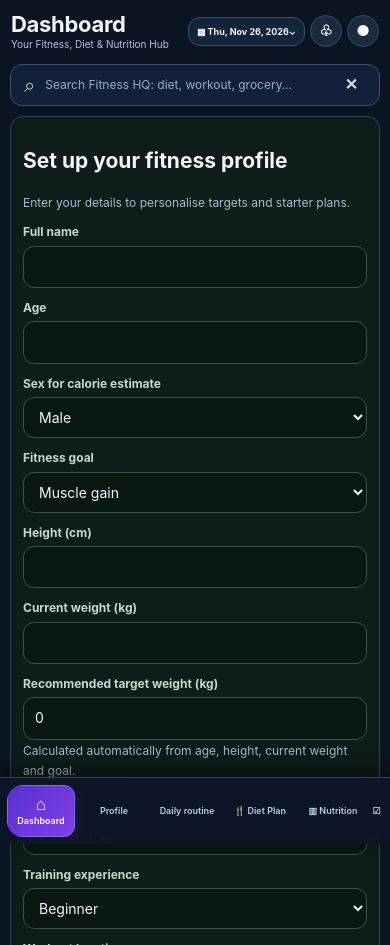
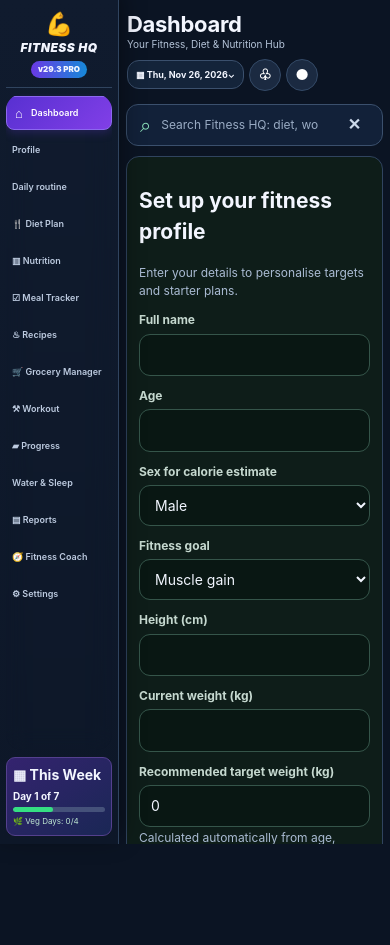
Before and after one commit to anivexa-admin/fitness-hq, a plain HTML site: page index.html in a window 390 px wide. Shown: the top 945 px of the page. After the commit the page ends 844 px from the top, so only its background shows below. Drawn offline with nearby package versions, Linux system fonts and the light colour scheme; a script that the page names is missing.

Commit message:
Update mobile layout v29.3

```diff
--- a/index.html
+++ b/index.html
@@ -3,7 +3,7 @@
 <head>
 <meta charset="utf-8">
 <meta name="viewport" content="width=device-width,initial-scale=1,viewport-fit=cover">
-<meta name="theme-color" content="#0b1423">
+<meta name="theme-color" content="#0b1715">
 <meta name="description" content="Offline-first personal fitness planner">
 <link rel="manifest" href="manifest.webmanifest">
 <title>FITNESS HQ</title>
@@ -245,12 +245,34 @@ body{background:#0b1423;color:#f3f6ff;font-family:Inter,system-ui,-apple-system,
   .nav button{width:62px!important;min-width:62px!important}
 }
 
+
+/* v29.3 — fixed full-height left navigation + independently scrolling centre */
+@media(max-width:700px){
+  html,body{height:100%;min-height:100%;overflow:hidden!important;overscroll-behavior:none!important}
+  body{padding:0!important;margin:0!important}
+  .app{height:100dvh!important;min-height:100dvh!important;max-height:100dvh!important;box-sizing:border-box!important;overflow:hidden!important;padding:0 7px 0 126px!important;margin:0!important;width:100%!important;max-width:100%!important}
+  .sidebar{position:fixed!important;left:0!important;top:0!important;bottom:0!important;right:auto!important;width:119px!important;height:100dvh!important;max-height:100dvh!important;box-sizing:border-box!important;display:flex!important;flex-direction:column!important;align-items:stretch!important;overflow:hidden!important;padding:8px 6px!important;margin:0!important;border-right:1px solid #30445f!important;border-top:0!important;border-radius:0!important;z-index:100!important;background:linear-gradient(180deg,#101b2e,#0d1728)!important}
+  .side-brand{display:flex!important;flex-direction:column!important;align-items:center!important;justify-content:center!important;gap:2px!important;flex:0 0 auto!important;padding:4px 0 9px!important;margin:0 0 6px!important;border-bottom:1px solid #30445f!important}
+  .side-logo{font-size:23px!important;line-height:1.1!important}
+  .side-name{font-size:12px!important;letter-spacing:.04em!important;white-space:nowrap!important}
+  .side-pro{font-size:8px!important;padding:3px 7px!important;margin:2px 0 0!important}
+  .nav{display:flex!important;flex:1 1 auto!important;min-height:0!important;flex-direction:column!important;align-items:stretch!important;gap:3px!important;overflow-x:hidden!important;overflow-y:auto!important;overscroll-behavior:contain!important;scrollbar-width:thin!important;white-space:normal!important;padding:2px 0!important;margin:0!important;background:transparent!important;border:0!important;position:static!important}
+  .nav button{display:flex!important;flex:0 0 auto!important;flex-direction:row!important;align-items:center!important;justify-content:flex-start!important;gap:5px!important;width:100%!important;min-width:0!important;min-height:34px!important;height:auto!important;padding:6px 5px!important;border:1px solid transparent!important;border-radius:8px!important;background:transparent!important;color:#bdcbe0!important;font-size:9px!important;line-height:1.15!important;text-align:left!important;white-space:normal!important;overflow-wrap:anywhere!important}
+  .nav button span{font-size:13px!important;line-height:1!important;flex:0 0 14px!important;text-align:center!important}
+  .nav button.active{background:linear-gradient(135deg,#5830d1,#813fe7)!important;color:#fff!important;border-color:#8c68ef!important;box-shadow:0 3px 10px #6338d044!important}
+  .side-week{display:block!important;flex:0 0 auto!important;margin:6px 0 0!important;padding:7px 6px!important;border-radius:9px!important;font-size:9px!important}
+  .side-week h3{font-size:10px!important;margin:4px 0!important}
+  .side-week p{font-size:8px!important;margin:4px 0 0!important}
+  .side-progress{height:5px!important}
+  .main-content{height:100dvh!important;max-height:100dvh!important;min-height:0!important;overflow-y:auto!important;overflow-x:hidden!important;overscroll-behavior-y:contain!important;-webkit-overflow-scrolling:touch!important;padding:0 0 24px!important;margin:0!important;max-width:none!important}
+}
+
 </style>
 </head>
 <body>
 <div class="app">
 <aside class="sidebar">
- <div class="side-brand"><div class="side-logo">💪</div><div class="side-name">FITNESS HQ</div><div class="side-pro">v29.2 PRO</div></div>
+ <div class="side-brand"><div class="side-logo">💪</div><div class="side-name">FITNESS HQ</div><div class="side-pro">v29.3 PRO</div></div>
  <nav class="nav" id="nav">
  <button class="active" data-view="home"><span>⌂</span> Dashboard</button><button data-view="profile">Profile</button><button data-view="routine">Daily routine</button><button data-view="diet">🍴 Diet Plan</button><button data-view="nutrition">▥ Nutrition</button><button data-view="nutrition">☑ Meal Tracker</button><button data-view="recipes">♨ Recipes</button><button data-view="grocery">🛒 Grocery Manager</button><button data-view="workout">⚒ Workout</button><button data-view="progress">▰ Progress</button><button data-view="wellness">Water & Sleep</button><button data-view="reports">▤ Reports</button><button data-view="coach">🧭 Fitness Coach</button><button data-view="settings">⚙ Settings</button>
 </nav>
```
